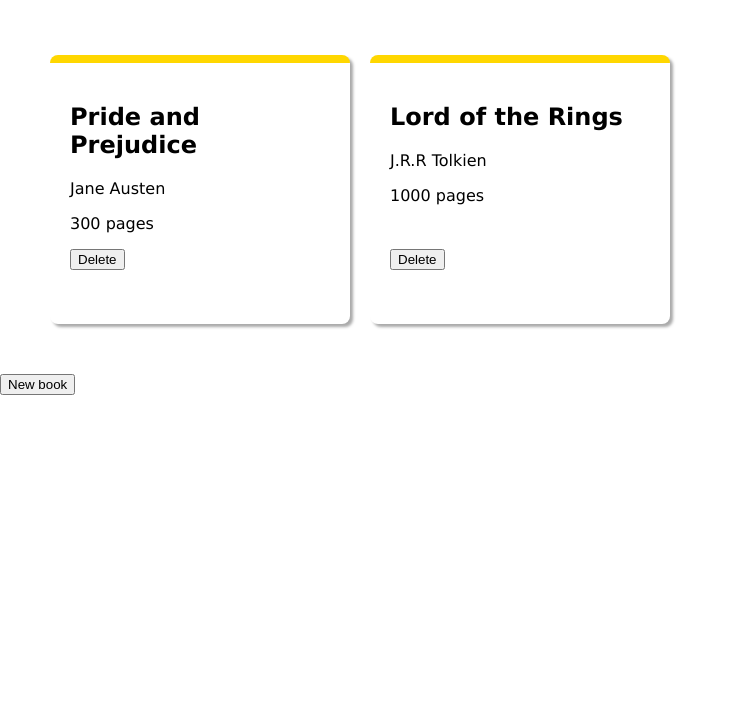
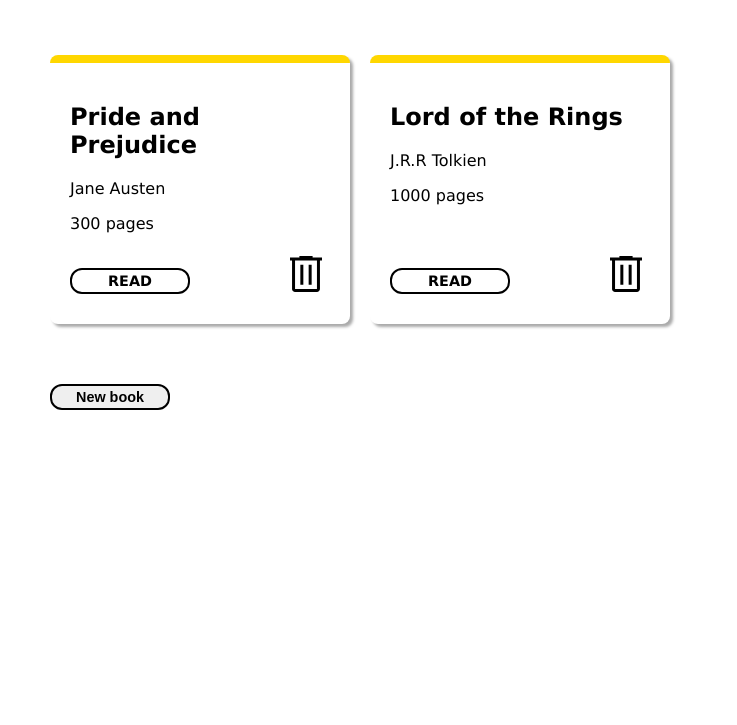
Before and after one commit to s-cassidy/odin-library, a plain HTML site: page index.html in a window 1280 px wide. Shown: the part 75-800 px from the top of the page, without its empty margins (0-737 px from the left). Drawn offline with Linux system fonts and the light colour scheme.

Commit message:
Style buttons and tweak layout

```diff
--- a/script.js
+++ b/script.js
@@ -43,7 +43,6 @@ function buildForm() {
   titleLabel.textContent = "Title";
   authorLabel.textContent = "Author";
   pagesLabel.textContent = "Pages";
-  submit.setAttribute = "Add book";
   submit.textContent = "Add book";
   submit.addEventListener("click", submitForm);
   form.appendChild(titleLabel);
@@ -96,25 +95,48 @@ function buildCard(book) {
   let cardTitle = document.createElement("h2");
   let cardAuthor = document.createElement("p");
   let cardPages = document.createElement("p");
-  let deleteButton = document.createElement("button");
+  let deleteButton = document.createElement("span");
+  let deleteIcon = document.createElement("img");
+  let readButton = document.createElement("span");
+  deleteIcon.setAttribute("src", "delete.svg");
+  deleteButton.classList.add("delete");
+  readButton.classList.add("read");
+  cardButtons.classList.add("card-buttons");
   cardTitle.textContent = book.title;
   cardAuthor.textContent = book.author;
   cardPages.textContent = `${book.pages} pages`;
-  deleteButton.textContent = "Delete";
-  deleteButton.setAttribute("type", "submit");
+  readButton.textContent = "READ";
   cardText.appendChild(cardTitle);
   cardText.appendChild(cardAuthor);
   cardText.appendChild(cardPages);
+  if (book.read === true) {
+    readButton.classList.add("finished");
+  }
+  deleteButton.appendChild(deleteIcon);
+  cardButtons.appendChild(readButton);
   cardButtons.appendChild(deleteButton);
   deleteButton.addEventListener("click", deleteCard);
+  readButton.addEventListener("click", () => markRead(book));
   card.appendChild(cardText);
   card.appendChild(cardButtons);
   return card;
 }
 
 function deleteCard(event) {
-  let cardNumber = event.target.parentNode.parentNode.getAttribute("data-number");
+  console.log("I am called");
+  let cardNumber = event.target.parentNode.parentNode.parentNode.getAttribute("data-number");
+  console.log(cardNumber);
   myLibrary[cardNumber] = null;
+  buildGrid();
+}
+
+function markRead(book) {
+  if (book.read === false) {
+    book.read = true;
+  }
+  else if (book.read === true) {
+    book.read = false;
+  }
   buildGrid();
 }
 
--- a/style.css
+++ b/style.css
@@ -2,6 +2,13 @@ body {
   margin: 0;
   padding: 0;
   font-family:'Lucida Sans', 'Lucida Sans Regular', 'Lucida Grande', 'Lucida Sans Unicode', Geneva, Verdana, sans-serif;
+}
+
+.header {
+  display: flex;
+  flex-direction: column;
+  justify-content: center;
+  padding-left: 50px;
 }
 
 .container {
@@ -11,7 +18,8 @@ body {
 }
 
 .card-grid-container {
-  padding: 50px;
+  padding-top: 50px;
+  padding-bottom: 50px;
   display: grid;
   grid-template-columns: repeat(auto-fit, minmax(300px, 20%));
   gap: 20px;
@@ -26,3 +34,53 @@ body {
   padding: 20px;
   box-shadow: 3px 3px 3px darkgrey;
 }
+
+.card-buttons {
+  display: flex;
+  justify-content: space-between;
+  align-items: center;
+}
+
+.read,
+button {
+  text-align: center;
+  border: 2px solid black;
+  box-sizing: border-box;
+  font-size: 0.9rem;
+  font-weight: 700;
+  border-radius: 12px;
+  padding: 3px 20px;
+  transition-duration: 0.2s;
+  cursor: pointer;
+  width: 120px;
+  margin-top: 10px;
+
+}
+
+form {
+  margin: 10px;
+  display: flex;
+  flex-direction: column;
+  gap: 4px;
+  width: 300px;
+}
+
+.content {
+  padding-left: 50px;
+}
+
+.read:hover {
+  color: white;
+  background-color: green;
+}
+
+.finished {
+  border-color:green;
+  color: white;
+  background-color: green;
+}
+
+.delete {
+  display: inline-block;
+  cursor: pointer;
+}
```
Also changed, not shown: delete.svg (added).
